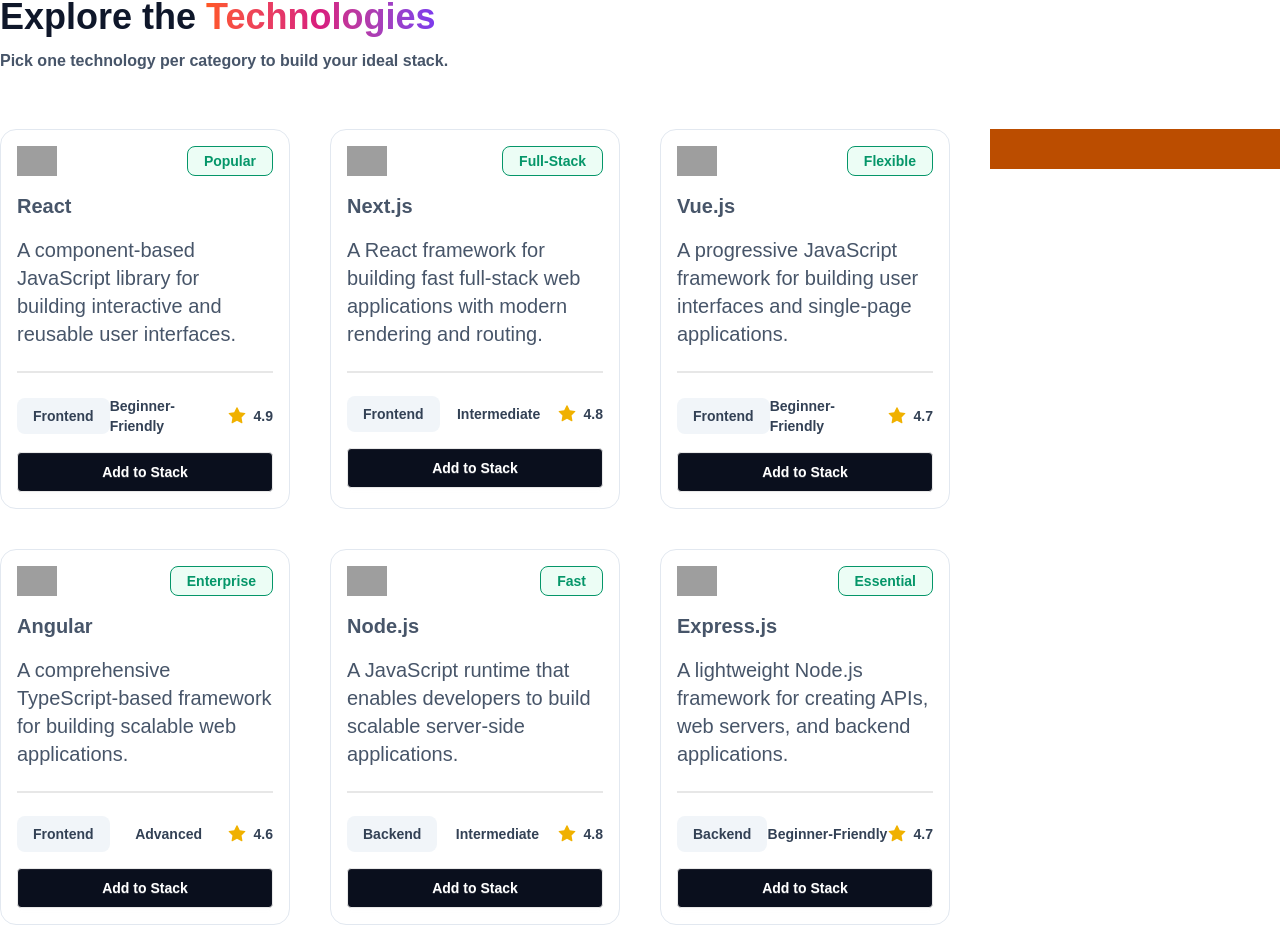
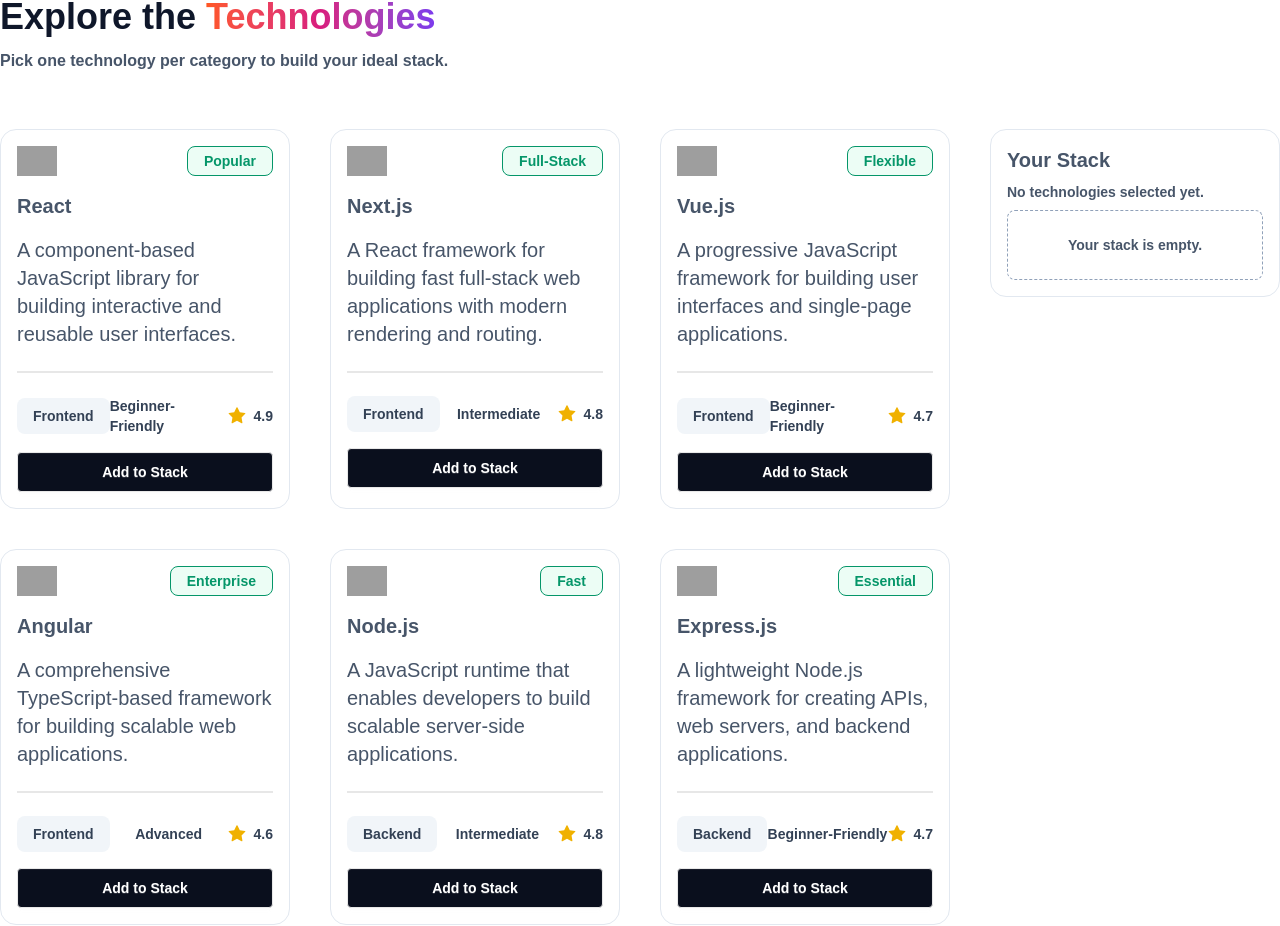
Before and after one commit to poranmia2222/DevStack, a React (Vite) app: page / in a window 1280 px wide. Shown: the part 796-1722 px from the top of the page. Built offline with nearby package versions, Linux system fonts and the light colour scheme; grey boxes are pictures that could not be loaded.

Commit message:
Stack section design complete

```diff
--- /dev/null
+++ b/src/Component/Stack/Stack.tsx
@@ -0,0 +1,13 @@
+const Stack = () => {
+    return (
+        <div className="border border-slate-200 rounded-2xl p-4 space-y-2">
+            <h2 className="text-xl font-bold">Your Stack</h2>
+            <p className="font-semibold text-sm">No technologies selected yet.</p>
+            <div className="p-6 border border-dashed border-slate-400 rounded-lg">
+                <p className="text-center font-semibold text-sm">Your stack is empty.</p>
+            </div>
+        </div>
+    );
+};
+
+export default Stack;
--- a/src/Component/Technologies/Technologies.tsx
+++ b/src/Component/Technologies/Technologies.tsx
@@ -1,6 +1,7 @@
 import { use } from "react";
 import type { TechnologyType } from "../../Types/type";
 import TechnologiesCards from "../TechnologyCards/TechnologyCard";
+import Stack from "../Stack/Stack";
 
 interface TechnologiesCardsProps {
     techologiesPromise: Promise<TechnologyType[]>
@@ -25,7 +26,7 @@
 
                     </div>
                     <div className="col-span-3">
-                        <div className="bg-amber-700 h-10"></div>
+                        <Stack></Stack>
                     </div>
                 </div>
             </div>
```
